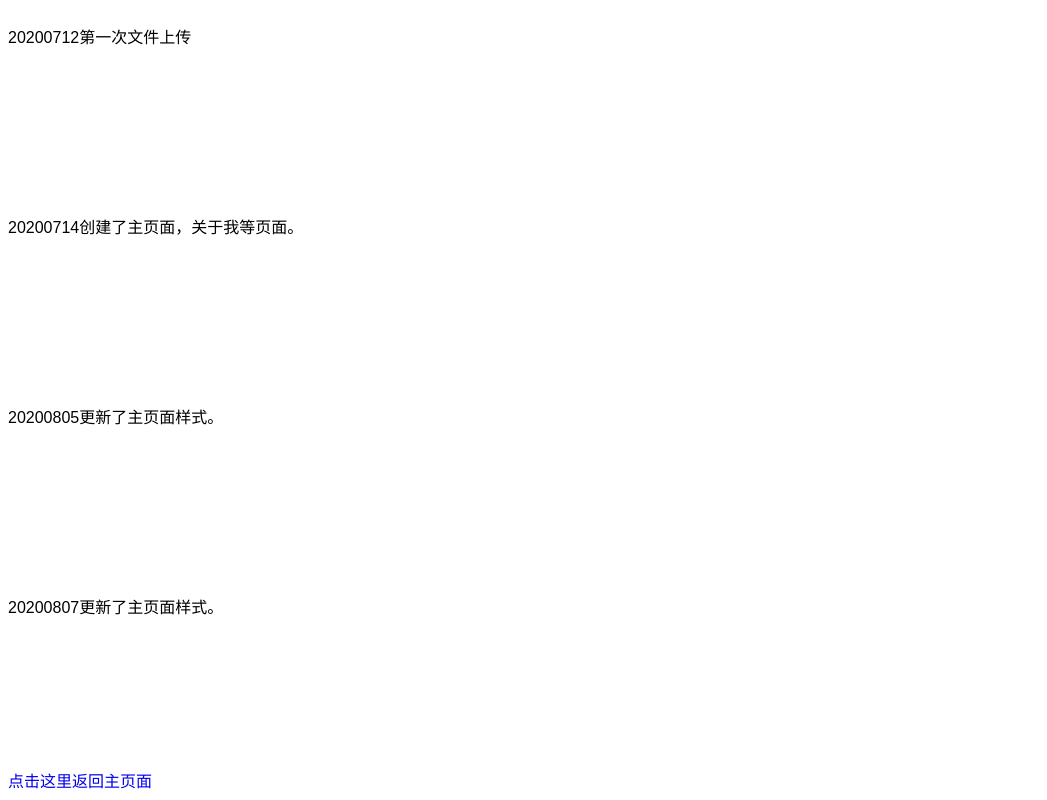
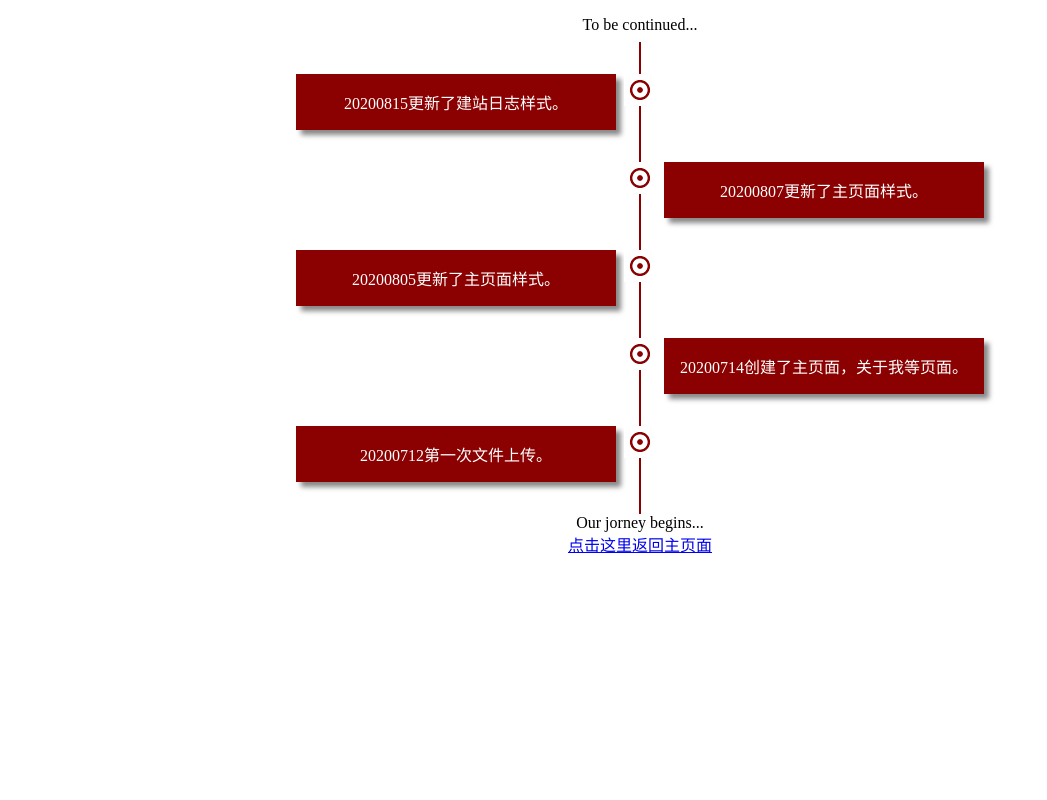
Before and after one commit to EAinsley/EAinsley.github.io, a plain HTML site: page log/index.html in a window 1280 px wide. Shown: the whole page, without its empty margins (0-1047 px from the left). Drawn offline with Linux system fonts and the light colour scheme.

Commit message:
完善了日志样式。

```diff
--- a/log/index.html
+++ b/log/index.html
@@ -4,24 +4,40 @@
 
 <head>
     <title>建站日志</title>
-    <link href="../style/main.css" rel="stylesheet">
+    <link href="../style/log.css" rel="stylesheet">
 </head>
 
 <body>
     <!---想做成时间轴，这个之后再说-->
-    <p>
-        20200712第一次文件上传
-    </p>
-    <p>
-        20200714创建了主页面，关于我等页面。
-    </p>
-    <p>
-        20200805更新了主页面样式。
-    </p>
-    <p>
-        20200807更新了主页面样式。
-    </p>
-    <a href="../index.html">点击这里返回主页面</a>
+
+    <main>
+        <div id="end">To be continued...</div>
+        <div id="timeline">
+            <div id="line"></div>
+            <div class="timeline-container">
+                <div class="node"></div>
+                <p> 20200815更新了建站日志样式。</p>
+            </div>
+            <div class="timeline-container">
+                <div class="node"></div>
+                <p> 20200807更新了主页面样式。</p>
+            </div>
+            <div class="timeline-container">
+                <div class="node"></div>
+                <p> 20200805更新了主页面样式。</p>
+            </div>
+            <div class="timeline-container">
+                <div class="node"></div>
+                <p> 20200714创建了主页面，关于我等页面。</p>
+            </div>
+            <div class="timeline-container">
+                <div class="node"></div>
+                <p> 20200712第一次文件上传。</p>
+            </div>
+        </div>
+        <div id="start">Our jorney begins...</div>
+        <a href="../index.html">点击这里返回主页面</a>
+    </main>
 </body>
 
 </html>
--- /dev/null
+++ b/style/log.css
@@ -0,0 +1,56 @@
+main {
+  display: flex;
+  flex-direction: column;
+  align-items: center;
+}
+
+#timeline {
+  position: relative;
+}
+
+#line {
+  position: absolute;
+  left: calc(50% - 1px);
+  height: 100%;
+  width: 2px;
+  background: darkred;
+}
+
+#end {
+  margin: 0.5em;
+}
+
+
+.timeline-container {
+  margin: 0;
+  width: auto;
+}
+
+div.timeline-container p {
+  background: darkred;
+  color: white;
+  padding: 1em;
+  margin: 2em 0;
+  width: auto;
+  text-align: center;
+  box-shadow: 5px 5px 5px #888888;
+}
+
+div.timeline-container:nth-child(odd) p {
+  position: relative;
+  left: calc(50% + 1.5em);
+}
+
+div.timeline-container:nth-child(even) p {
+  position: relative;
+  right: calc(50% + 1.5em);
+}
+
+.node {
+  position: absolute;
+  left: calc(50% - 1em);
+  z-index: 1;
+  height: 2em;
+  width: 2em;
+  background: radial-gradient(closest-side, darkred, darkred 15%, white 20%, white 45%, darkred 50%, darkred 60%, white 65%);
+}
--- a/style/main.css
+++ b/style/main.css
@@ -15,6 +15,7 @@ nav {
     display: flex;
     flex-direction: column;
     align-items: center;
+    user-select: none;
 }
 
 main {
@@ -71,7 +72,7 @@ header a:focus::after {
 
 /*menu*/
 nav {
-    flex: 1 1 auto;
+    flex: 0 1 auto;
     font-size: 2em;
     justify-content: space-around;
 }
@@ -83,6 +84,7 @@ nav a {
 
 a:link {
     text-decoration: none;
+    color: inherit;
 }
 
 nav a:link {
@@ -106,7 +108,7 @@ nav a:focus {
 blockquote {
     font-size: 1.5em;
     font-family: serif;
-    flex: 0 1 20vh;
+    flex: 1 1 20vh;
     justify-content: center;
 }
 
```
Also changed, not shown: 1 other file.
